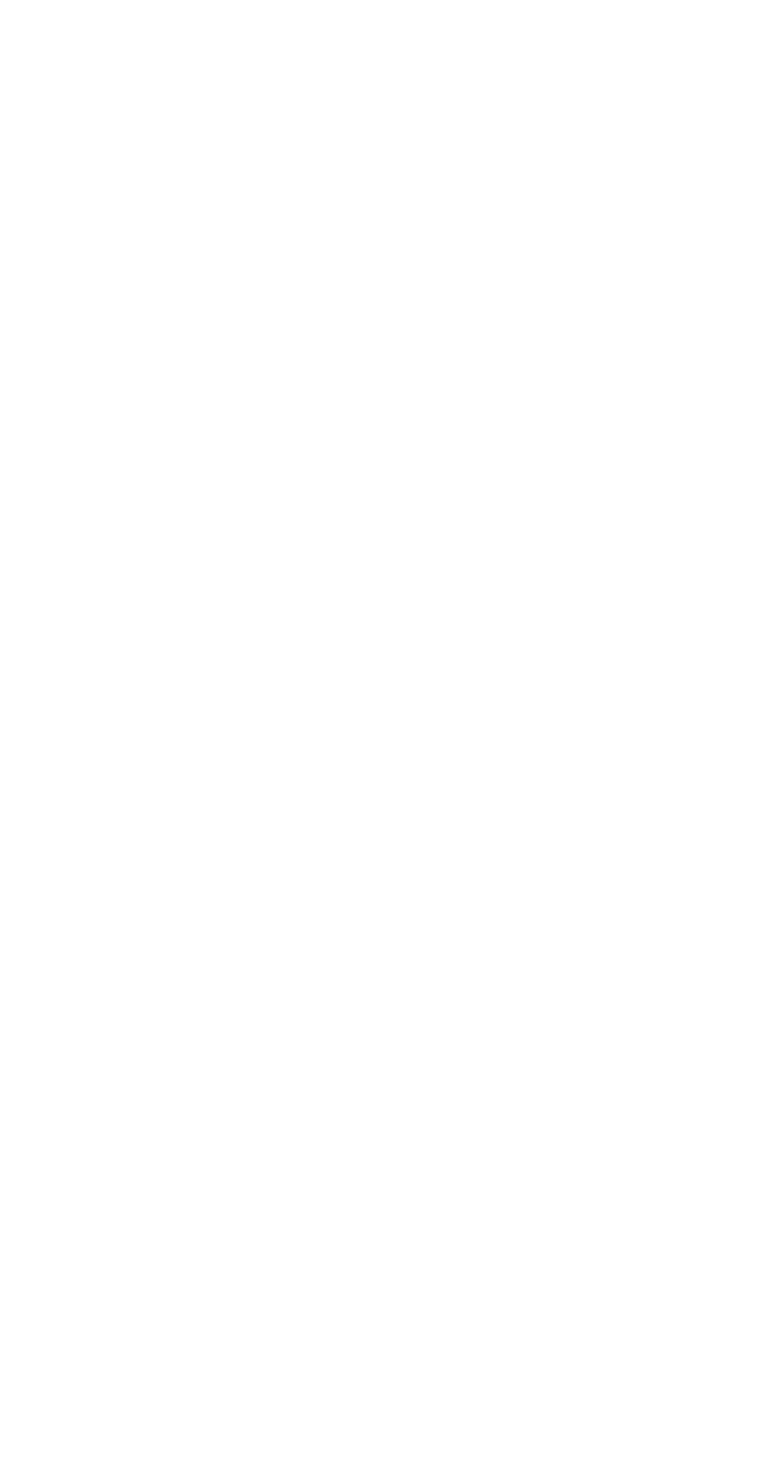
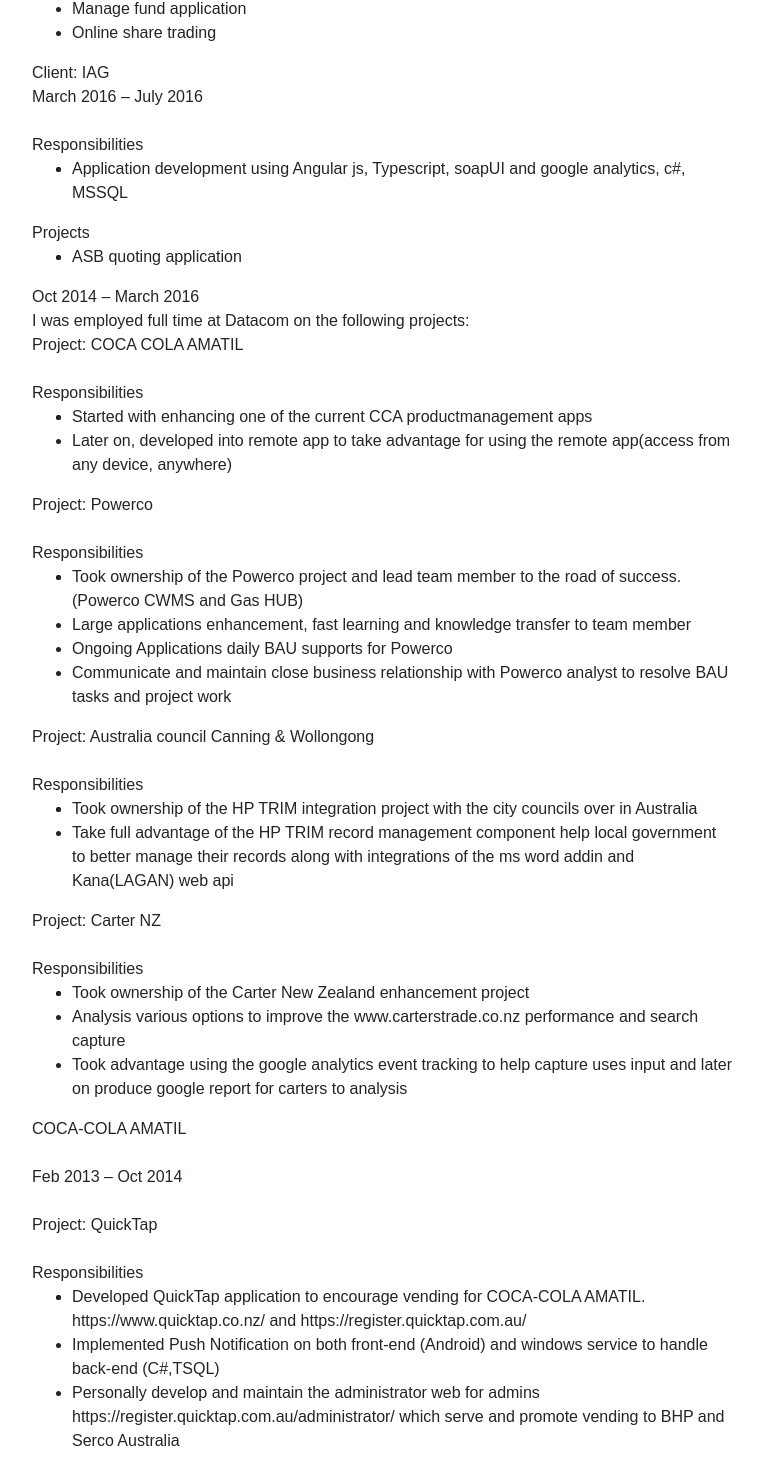
Before and after one commit to johnyan094/profile-react, a React (Create React App) app: page / in a window 1280 px wide. Shown: the part 795-2262 px from the top of the page, without its empty margins (448-1211 px from the left). Before the commit the page ends 800 px from the top, so only its background shows below. Built offline with nearby package versions, Linux system fonts and the light colour scheme.

Commit message:
update experience  component

```diff
--- a/src/components/page/profile-page.tsx
+++ b/src/components/page/profile-page.tsx
@@ -1,6 +1,6 @@
 import * as React from 'react';
 import {SectionMainBody,SectionSide} from '../section/index'
-import {AboutMe, ContactMe, Education, Experience, SocialLink} from './profile/index'
+import {AboutMe, CCAClient, ContactMe, DataComClient, Education, Experience, SocialLink} from './profile/index'
 
 export class ProfilePage extends React.Component {
 
@@ -51,7 +51,21 @@ export class ProfileBody extends React.Component {
           </SectionMainBody>
           {/* <SectionMainBody name='Professional Qualification' /> */}
           <SectionMainBody name='Work Experience'>
-            <Experience />
+            <div className='title'>
+                Full Stack Developer
+            </div>
+            <Experience
+              exp = {DataComClient}
+              company = 'Datacom'
+              subText = 'I have been contracted by Datacom to the below clients in a full-time capacity (on-site) as a Software Engineer'
+              date = 'Oct 2014 – Current'
+            />
+            <Experience
+              exp = {CCAClient}
+              company = 'COCA-COLA AMATIL'
+              subText = ''
+              date = 'Feb 2013 – Oct 2014'
+            />
           </SectionMainBody>
           <SectionMainBody name='Interest' />
         </div>
--- a/src/components/page/profile/experience.tsx
+++ b/src/components/page/profile/experience.tsx
@@ -1,55 +1,155 @@
 import * as React from 'react';
 import {SectionInner} from '../../section/index'
 
-export class Experience extends React.Component {
 
-    public render() {
-      return (
-        <div className='experience'>
-            <div className='title'>
-                Full Stack Developer
-            </div>
-            <SectionInner>
-                <div className='subtitle'>
-                    Datacom
-                </div>
-                <br />
-                <div>Oct 2014 - Current</div>
-                <div>I have been contracted by Datacom to the below clients in a full-time capacity (on-site) as a Software Engineer</div>
-                <br />
+interface ISubExpProps{
+    exp: ClientExp;
+}
 
-                <div className='contract-to'>
-                    Client: {client.asb.name}
-                </div>
+export class SubExp extends React.Component<ISubExpProps> {
+    constructor(props: ISubExpProps){
+        super(props);
+    }
+
+    public render () {
+        const responsibility = this.props.exp.responsibility.map(
+            (item) => {
+                return <li key={item}>{item}</li>
+            }
+        )
+
+        const project = this.props.exp.project.map(
+            (item) => {
+                return <li key={item}>{item}</li>
+            }
+        )
+
+        let projectEle = null;
+        if(this.props.exp.project.length > 0) {
+            projectEle =
+                    <div>
+                        <div>Projects</div>
+                        <ul>
+                            <li>{project}</li>
+                        </ul>
+                    </div>
+        }
+
+        let workFor;
+        switch(this.props.exp.workFor)
+        {
+            case WorkFor.Client:
+                workFor = <div className='project-title'>
+                            Client: {this.props.exp.name}
+                          </div>
+                break;
+            case WorkFor.Project:
+            workFor = <div className='project-title'>
+                        Project: {this.props.exp.name}
+                      </div>
+            break;
+        }
+
+        let workForText = null;
+        if(this.props.exp.workForText)
+        {
+            workForText = <div className='work-for-text' dangerouslySetInnerHTML={{ __html: this.props.exp.workForText }}/>;
+        }
+
+        let date = null;
+        if(this.props.exp.date)
+        {
+            date = <div>{this.props.exp.date}</div>
+        }
+
+        return (
+            <div>
+                {workForText}
+                {workFor}
+                {date}
                 <br />
                 <div>
                     <div>Responsibilities</div>
                     <ul>
-                        <li>{client.asb.responsibility}</li>
+                        <li>{responsibility}</li>
                     </ul>
+                    {projectEle}
                 </div>
+            </div>
+        );
+    }
+}
 
+interface IExperienceProps{
+    exp: ClientExp[],
+    company: string,
+    date: string,
+    subText: string
+}
+
+export class Experience extends React.Component<IExperienceProps> {
+
+    constructor(props: IExperienceProps){
+        super(props);
+    }
+
+    public render() {
+
+        const subExps = this.props.exp.map(
+            (item) => {
+                return <SubExp key={item.name} exp = {item} />
+            }
+        )
+
+      return (
+        <div className='experience'>
+            <SectionInner>
+                <div className='subtitle'>
+                    {this.props.company}
+                </div>
+                <br />
+                <div>{this.props.date}</div>
+                <div>{this.props.subText}</div>
+                <br />
+                {subExps}
            </SectionInner>
         </div>
       );
     }
 }
 
+export enum WorkFor {
+    Client,
+    Project
+}
+
 export class ClientExp {
     public name: string;
     public responsibility: string[];
     public project: string[];
+    public workFor: WorkFor;
+    public date?: string;
+    public workForText?: string;
 
-    constructor(name: string, responsibility: string[], project: string[])
+    constructor(name: string,
+        responsibility: string[],
+        project: string[],
+        workFor: WorkFor,
+        date?: string,
+        workForText?: string)
     {
         this.name = name;
         this.responsibility = responsibility;
         this.project = project;
+        this.workFor = workFor;
+        this.date = date;
+        this.workForText = workForText;
     }
 }
 
-const client = {
-    asb: new ClientExp(
+export const DataComClient :ClientExp[] = [
+
+     new ClientExp(
         'ASB',
         [
             `Full stack application development using AngularJS, Typescript,
@@ -63,13 +163,81 @@ const client = {
             'Overdraft application',
             'Manage fund application',
             'Online share trading'
-        ]
+        ],
+        WorkFor.Client,
+        'July 2016 – Current'
     ),
-    iag:
-    {
-        name: 'IAG',
-        responsibility: `Full stack application development using AngularJS, Typescript,
-        ReactJS, c#, selenium, specflow, unit test, integration test,
-        octopus deploy(PowerShell), WEBAPI, T-SQL`
-    }
-}
+    new ClientExp(
+        'IAG',
+        [
+            `Application development using Angular js, Typescript, soapUI
+            and google analytics, c#, MSSQL`
+        ],
+        [
+            'ASB quoting application'
+        ],
+        WorkFor.Client,
+        'March 2016 – July 2016'
+    ),
+    new ClientExp(
+        'COCA COLA AMATIL',
+        [
+            `Started with enhancing one of the current CCA productmanagement apps`,
+            `Later on, developed into remote app to take advantage for using the remote app(access from any device, anywhere)`
+        ],
+        [],
+        WorkFor.Project,
+        '',
+        `Oct 2014 – March 2016<br \>
+        I was employed full time at Datacom on the following projects:
+        `
+    ),
+    new ClientExp(
+        'Powerco',
+        [
+            `Took ownership of the Powerco project and lead team member to the road of success. (Powerco CWMS and Gas HUB)`,
+            `Large applications enhancement, fast learning and knowledge transfer to team member`,
+            `Ongoing Applications daily BAU supports for Powerco`,
+            `Communicate and maintain close business relationship with Powerco analyst to resolve BAU tasks and project work`
+        ],
+        [],
+        WorkFor.Project
+    ),
+    new ClientExp(
+        'Australia council Canning & Wollongong',
+        [
+            'Took ownership of the HP TRIM integration project with the city councils over in Australia',
+            'Take full advantage of the HP TRIM record management component help local government to better manage their records along with integrations of the ms word addin and Kana(LAGAN) web api'
+        ],
+        [],
+        WorkFor.Project
+    ),
+    new ClientExp(
+        'Carter NZ',
+        [
+            'Took ownership of the Carter New Zealand enhancement project',
+            'Analysis various options to improve the www.carterstrade.co.nz performance and search capture',
+            'Took advantage using the google analytics event tracking to help capture uses input and later on produce google report for carters to analysis'
+        ],
+        [],
+        WorkFor.Project
+    )
+]
+
+export const CCAClient :ClientExp[] = [
+    new ClientExp(
+        'QuickTap',
+        [
+            `Developed QuickTap application to encourage vending for
+            COCA-COLA AMATIL. https://www.quicktap.co.nz/ and
+            https://register.quicktap.com.au/
+            `,
+            'Implemented Push Notification on both front-end (Android) and windows service to handle back-end (C#,TSQL)',
+            `Personally develop and maintain the administrator web for
+            admins https://register.quicktap.com.au/administrator/ which
+            serve and promote vending to BHP and Serco Australia`
+        ],
+        [],
+        WorkFor.Project
+    )
+]
--- a/src/components/page/profile/index.ts
+++ b/src/components/page/profile/index.ts
@@ -2,4 +2,4 @@ export {ContactMe} from './contactMe'
 export {AboutMe} from './aboutMe'
 export {SocialLink} from './socialLink'
 export {Education} from './education'
-export {Experience} from './experience'
+export {Experience, CCAClient, DataComClient} from './experience'
```
